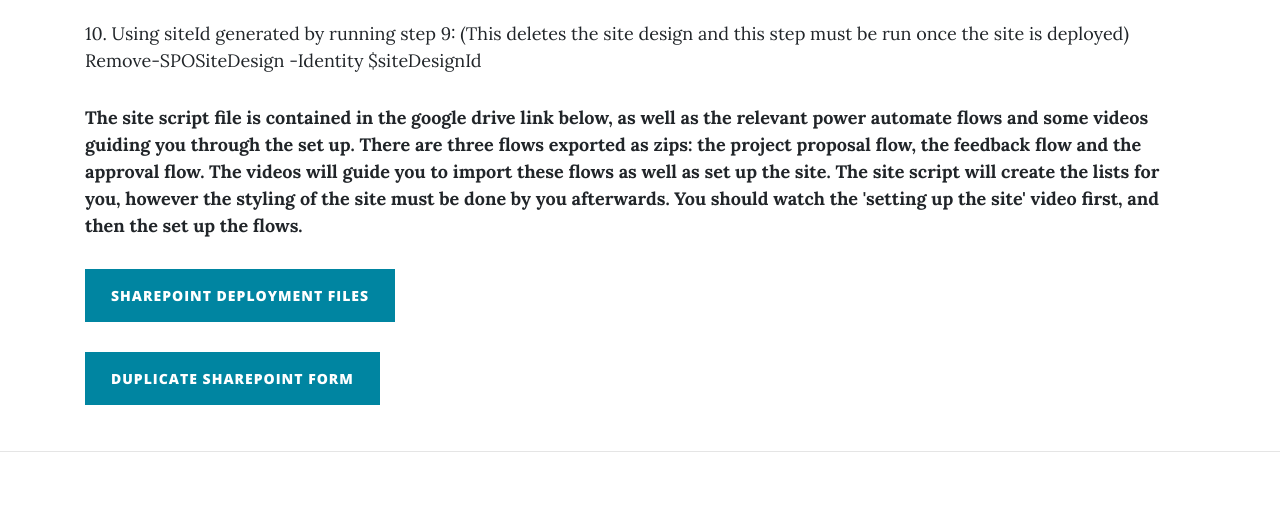
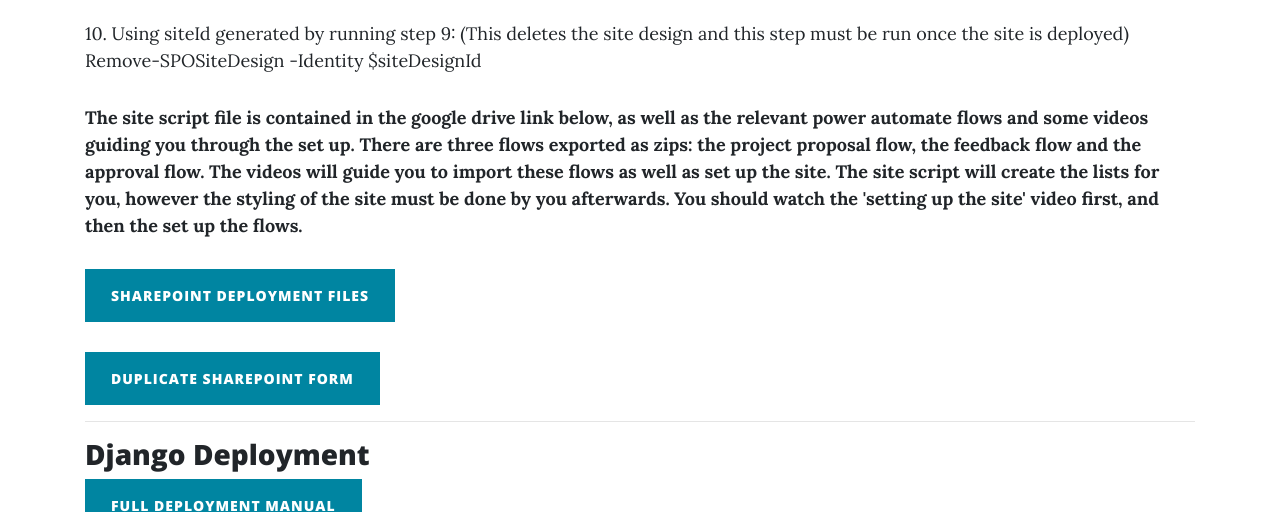
Before and after one commit to nsultana94/comp0016website, a website: page appendices.html in a window 1280 px wide. Shown: the part 1329-1841 px from the top of the page. Drawn offline with nearby package versions, Linux system fonts and the light colour scheme.

Commit message:
django manual

```diff
--- a/appendices.html
+++ b/appendices.html
@@ -131,9 +131,9 @@
 <a href="https://drive.google.com/drive/folders/1qwu_olDBiciilCAbnHcX4YiU-SN6IpJV?usp=sharing" class="btn btn-primary">Sharepoint deployment files</a>
 </p>
 <a href="https://forms.office.com/Pages/ShareFormPage.aspx?id=_oivH5ipW0yTySEKEdmlwuaS2kBwR75BhHpYlnK_ZSNUOTMzSEY2WVlMVTZNTk9WM0kwQzBMREU5Si4u&sharetoken=uxspDoRNmVON9e0RaLUW" class="btn btn-primary">Duplicate SharePoint form</a>
-
-
-
+<hr>
+<h3 > Django Deployment </h3>
+<a href="https://drive.google.com/file/d/1HE7sEck8U8Ettj-MG44KTRZqdjaGRs6M/view?usp=sharing" class="btn btn-primary">Full Deployment Manual</a>
 
 
    </p>
```
Also changed, not shown: index.html (+1 -1 lines).
